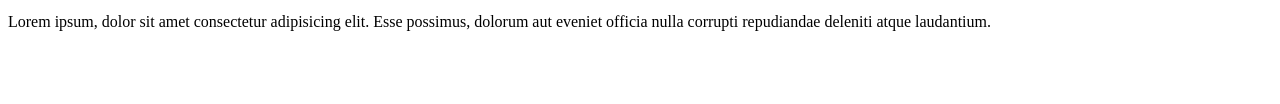
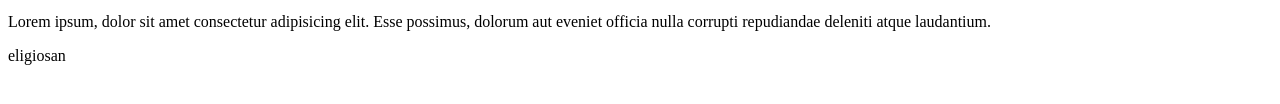
Before and after one commit to KuroChomi/compra-venta-putumayo, a plain HTML site: page index.html in a window 1280 px wide. Shown: the part 166-270 px from the top of the page. Drawn offline with Linux system fonts and the light colour scheme.

Commit message:
eligiosan

```diff
--- a/index.html
+++ b/index.html
@@ -9,5 +9,6 @@
     <h1 id="titulo2" class="titulo">Compra Venta Putumayo</h1>
     <p>Lorem ipsum dolor sit, amet consectetur adipisicing elit. Iste porro unde aut perferendis inventore molestias reiciendis quis nemo suscipit quam voluptate quasi, fugiat eum illo sint nobis earum excepturi saepe ipsa optio rem. Dolore repellendus praesentium iure sint! Earum dolorem veniam, ipsum distinctio numquam aut? Esse ea ex quidem quasi.</p>
     <p>Lorem ipsum, dolor sit amet consectetur adipisicing elit. Esse possimus, dolorum aut eveniet officia nulla corrupti repudiandae deleniti atque laudantium.</p>
+    <p>eligiosan</p>
 </body>
 </html>
```
